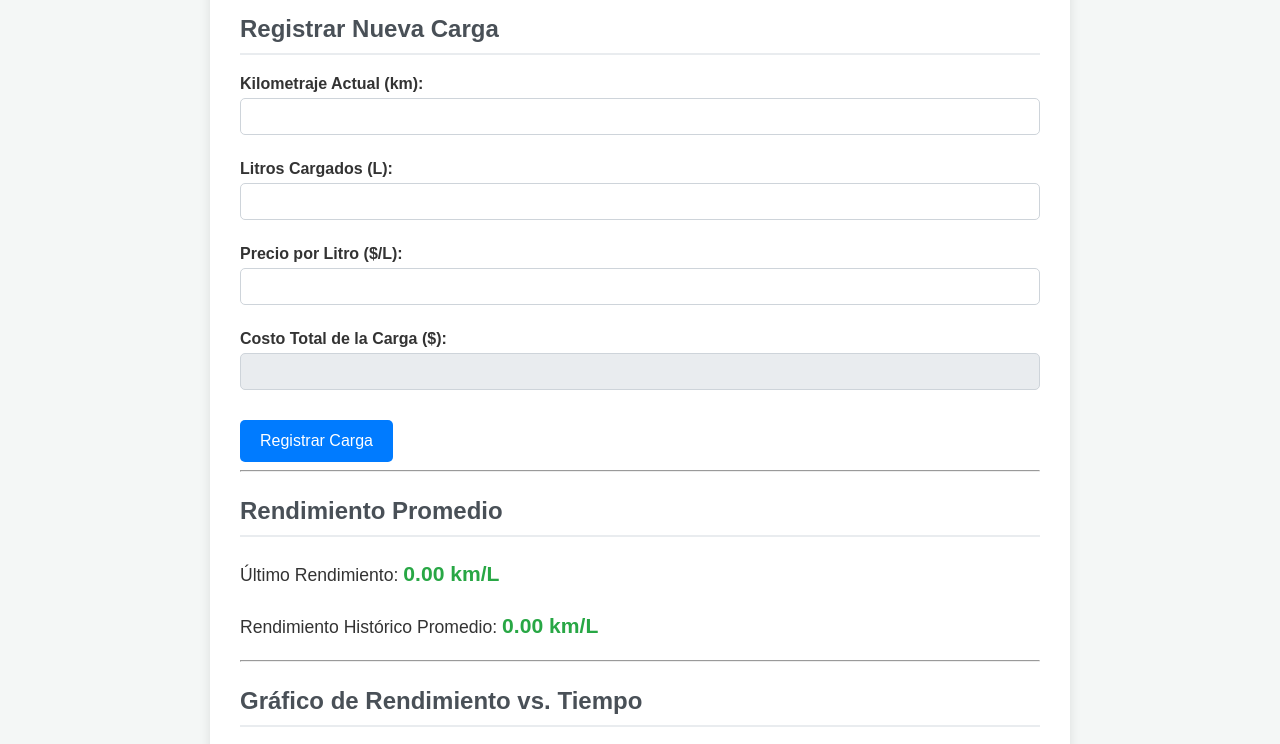
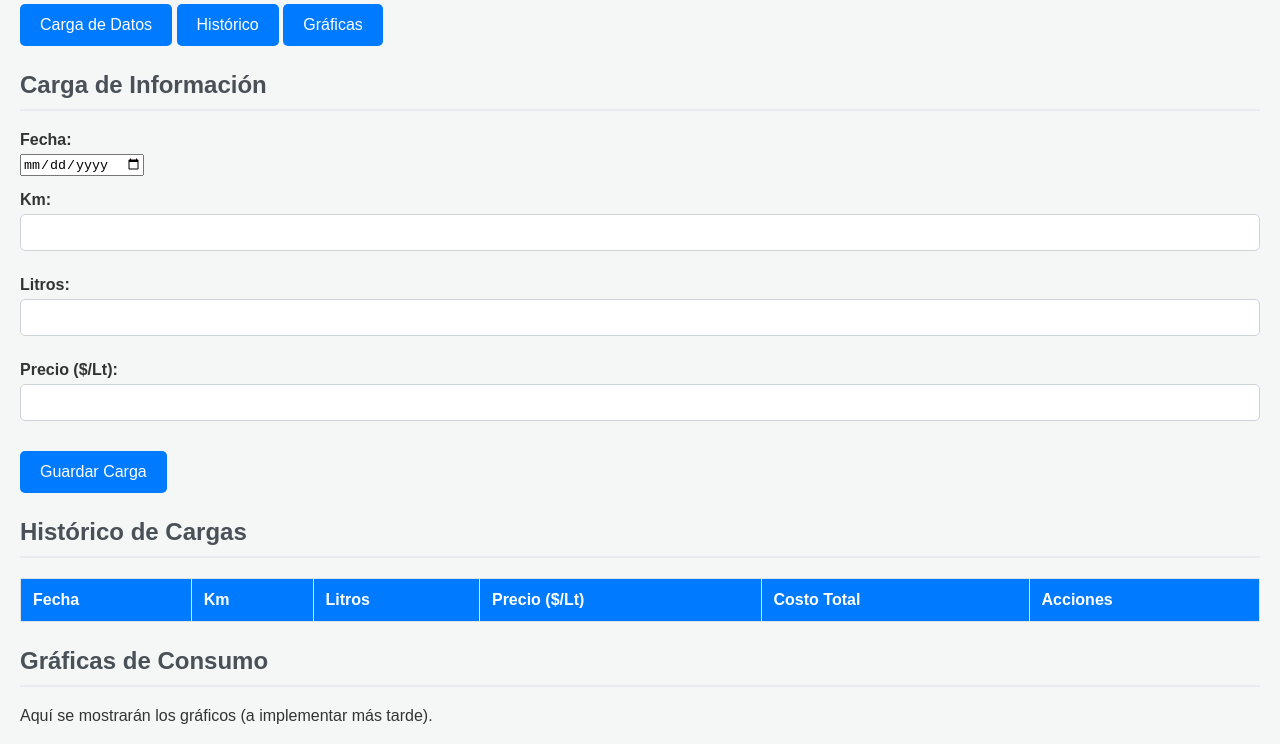
Before and after one commit to NelsonConnio/Control-combustible, a plain HTML site: page index.html in a window 1280 px wide. Shown: the part 124-868 px from the top of the page. Drawn offline with nearby package versions, Linux system fonts and the light colour scheme; a script that the page names is missing.

Commit message:
Refactor index.html for fuel tracking application

```diff
--- a/index.html
+++ b/index.html
@@ -3,82 +3,94 @@
 <head>
     <meta charset="UTF-8">
     <meta name="viewport" content="width=device-width, initial-scale=1.0">
-    <title>Rastreador de Rendimiento de Combustible ⛽</title>
+    <title>Control de carga de combustible</title>
     <link rel="stylesheet" href="style.css">
 
     <script src="https://cdn.jsdelivr.net/npm/@supabase/supabase-js@2"></script>
 
     <script>
         // ¡REEMPLAZA ESTOS VALORES CON TUS CLAVES REALES DE SUPABASE!
-        const SUPABASE_URL = 'TU_PROJECT_URL_AQUÍ';
-        const SUPABASE_ANON_KEY = 'TU_ANON_KEY_AQUÍ';
+        const SUPABASE_URL = 'https://ucxzxkrokasvgphwvxic.supabase.co';
+        const SUPABASE_ANON_KEY = 'eyJhbGciOiJIUzI1NiIsInR5cCI6IkpXVCJ9.eyJpc3MiOiJzdXBhYmFzZSIsInJlZiI6InVjeHp4a3Jva2FzdmdwaHd2eGljIiwicm9sZSI6ImFub24iLCJpYXQiOjE3NjAzODk1NDksImV4cCI6MjA3NTk2NTU0OX0.5PZcwVC84kSSPcGs576oCmAWAMtgRtTBknHaWQnY9F8';
 
          // 3. Inicializar el cliente de Supabase
-        const supabase = supabase.createClient(SUPABASE_URL, SUPABASE_ANON_KEY);
+        const supabase = window.supabase.createClient(SUPABASE_URL, SUPABASE_ANON_KEY);
      </script>
-
-    <script src="https://cdn.jsdelivr.net/npm/chart.js@4.4.1/dist/chart.umd.min.js"></script>
 </head>
 <body>
-    <div class="container">
-        <h1>Rastreador de Combustible 🚗</h1>
+    <header>
+        <h1>Control de Cargas de Combustible</h1>
+    </header>
 
-        <section id="input-form">
-            <h2>Registrar Nueva Carga</h2>
-            <form id="fuel-form">
-                <label for="odometer">Kilometraje Actual (km):</label>
-                <input type="number" id="odometer" required min="0" step="0.1">
+    <div id="app-container">
 
-                <label for="liters">Litros Cargados (L):</label>
-                <input type="number" id="liters" required min="0.01" step="0.01">
+        <aside id="sidebar">
+            <nav>
+                <button id="nav-carga" class="nav-button">Carga de Datos</button>
+                <button id="nav-historico" class="nav-button">Histórico</button>
+                <button id="nav-graficas" class="nav-button">Gráficas</button>
+            </nav>
+        </aside>
 
-                <label for="price">Precio por Litro ($/L):</label>
-                <input type="number" id="price" required min="0.01" step="0.01">
+        <main id="content-area">
 
-                <label for="total-cost">Costo Total de la Carga ($):</label>
-                <input type="number" id="total-cost" disabled>
+            <section id="view-carga" class="content-view">
+                <h2>Carga de Información</h2>
+                <form id="task-form">
+                    <div class="form-row">
+                        <div class="form-group">
+                            <label for="task-date">Fecha:</label>
+                            <input type="date" id="task-date" required>
+                        </div>
+                        <div class="form-group">
+                            <label for="task-km">Km:</label>
+                            <input type="number" id="task-km" required>
+                        </div>
+                    </div>
 
-                <button type="submit">Registrar Carga</button>
+                    <div class="form-row">
+                        <div class="form-group">
+                            <label for="task-liters">Litros:</label>
+                            <input type="number" id="task-liters" step="0.001" required>
+                        </div>
+                        <div class="form-group">
+                            <label for="task-price">Precio ($/Lt):</label>
+                            <input type="number" id="task-price" step="0.001" required>
+                        </div>
+                    </div>
+
+                    <button type="submit">Guardar Carga</button>
                 </form>
             </section>
 
-        <hr>
-
-        <section id="results-and-history">
-            <h2>Rendimiento Promedio</h2>
-            <p>Último Rendimiento: <strong id="last-km-l">0.00 km/L</strong></p>
-            <p>Rendimiento Histórico Promedio: <strong id="avg-km-l">0.00 km/L</strong></p>
-        </section>
-
-        <hr>
-
-        <section id="chart-section">
-            <h2>Gráfico de Rendimiento vs. Tiempo</h2>
-            <div class="chart-container">
-                <canvas id="performance-chart"></canvas>
-            </div>
-            <button id="clear-data-btn" class="secondary-btn">Borrar Historial</button>
-        </section>
-
-        <section id="history-table">
-            <h2>Historial de Cargas</h2>
+            <section id="view-historico" class="content-view">
+                <h2>Histórico de Cargas</h2>
+                <section id="list-section">
                     <table>
                         <thead>
                             <tr>
                                 <th>Fecha</th>
-                        <th>KM Total</th>
+                                <th>Km</th>
                                 <th>Litros</th>
-                        <th>Costo/L</th>
-                        <th>Rendimiento (km/L)</th>
+                                <th>Precio ($/Lt)</th>
+                                <th>Costo Total</th>
+                                <th>Acciones</th>
                             </tr>
                         </thead>
-                <tbody id="history-body">
+                        <tbody id="task-list-body">
                             </tbody>
                     </table>
                 </section>
+            </section>
+
+            <section id="view-graficas" class="content-view">
+                <h2>Gráficas de Consumo</h2>
+                <p>Aquí se mostrarán los gráficos (a implementar más tarde).</p>
+            </section>
+
+        </main>
     </div>
 
     <script src="script.js"></script>
 </body>
-
 </html>
```
Lines whose indentation alone changed are shown as unchanged.
